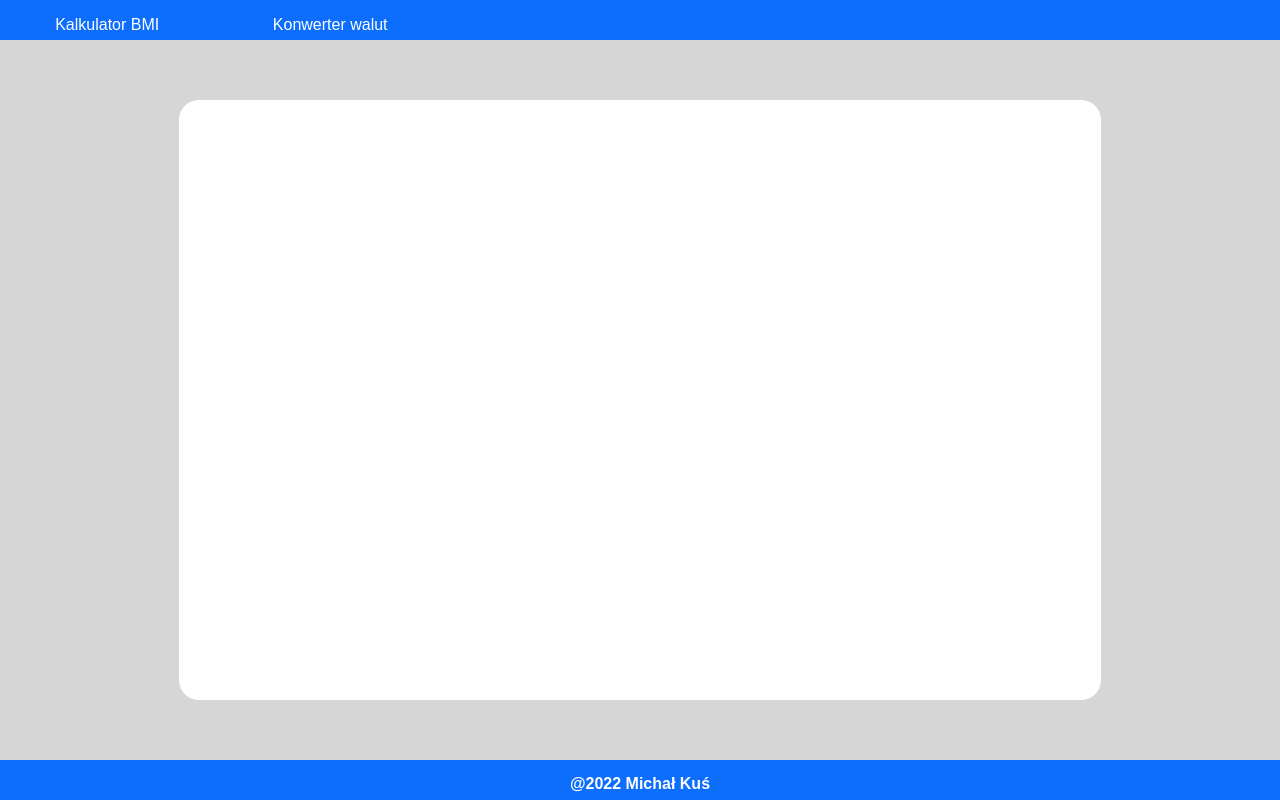
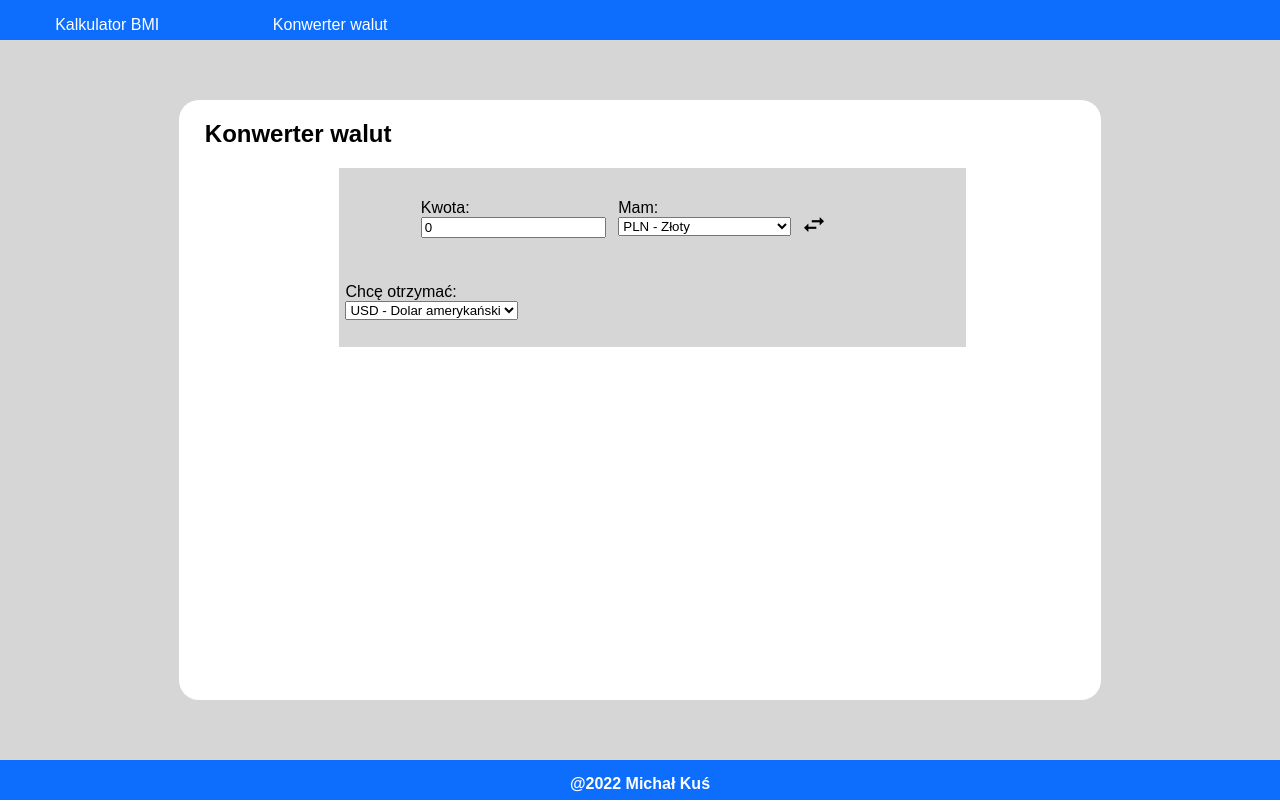
Before and after one commit to lkrakul/praktyki-angular, an Angular app: page /kalkulator-walut in a window 1280 px wide. Built offline with nearby package versions, Linux system fonts and the light colour scheme; no server answers.

Commit message:
kalkulator walut

```diff
--- a/src/app/components/kalkulator-walut/kalkulator-walut.component.html
+++ b/src/app/components/kalkulator-walut/kalkulator-walut.component.html
@@ -0,0 +1,40 @@
+<div class="content" id="pageConverter">
+    <h2>Konwerter walut</h2>
+    <div class="box">
+        <div class="amountValue">
+            Kwota:
+            <br> <input type="number"  [(ngModel)]="amountMoney" (ngModelChange)="convertCurrency()">
+        </div>
+        <div class="fromCurrency">
+            Mam:
+            <br>
+            <select id="selectFromValue" [(ngModel)]="fromCurrency" (change)="convertCurrency()">
+                <option value="PLN">PLN - Złoty</option>
+                <option value="EUR">EUR - Euro</option>
+                <option value="USD">USD - Dolar amerykański</option>
+                <option value="GBP">GBP - Funt Brytyjski</option>
+                <option value="CHF">CHF - Frank szwajcarski</option>
+                <option value="BTC">BTC - Bitcoin</option>
+            </select>
+        </div>
+        <div class="sectionWithImg">
+            <br><img src="assets\images\convertButton.png" class="imgButton">
+        </div>
+        <div class="toCurrency">
+            Chcę otrzymać:
+            <br>
+            <select id="selectToValue" [(ngModel)]="toCurrency" (change)="convertCurrency()">
+                <option value="PLN">PLN - Złoty</option>
+                <option value="EUR">EUR - Euro</option>
+                <option value="USD">USD - Dolar amerykański</option>
+                <option value="GBP">GBP - Funt Brytyjski</option>
+                <option value="CHF">CHF - Frank szwajcarski</option>
+                <option value="BTC">BTC - Bitcoin</option>
+            </select>
+        </div>
+        <div class="resultView">
+            <h2 id="result">{{result}}</h2>
+            <h4 id="exchangeRate">{{exchangeRate}}</h4>
+        </div>
+    </div>
+</div>
--- a/src/app/components/kalkulator-walut/kalkulator-walut.component.scss
+++ b/src/app/components/kalkulator-walut/kalkulator-walut.component.scss
@@ -0,0 +1,61 @@
+.contentConverter {
+    clear: both;
+    background-color: #D6D6D6;
+    float: left;
+}
+
+.imgButton {
+    height: 15px;
+    width: 20px;
+    float: left;
+}
+
+#selectFromValue, #selectToValue {
+    float: left;
+}
+
+.buttonToConvert {
+    background-color: #0d6efd;
+    border: 0px;
+    color: white;
+    border-radius: 20px;
+    padding: 5%;
+    padding-left: 15%;
+    padding-right: 15%;
+}
+
+.amountValue, .fromCurrency, .sectionWithImg, .toCurrency {
+    text-align: left;
+    float: left;
+    background-color: #D6D6D6;
+    padding: 1%;
+    padding-top: 5%;
+    padding-bottom: 2%;
+    height: 5vH;
+}
+
+.sectionWithImg {
+    width: 20px;;
+}
+
+.amountValue {
+    padding-left: 13%;
+}
+
+.resultView {
+    background-color: #D6D6D6;
+    clear: both;
+    text-align: center;
+    width: auto;
+    margin-left: 10%;
+}
+
+#exchangeRate {
+    padding: 1%;
+}
+
+.box {
+    background-color: #D6D6D6;
+    margin-left: 15%;
+    margin-right: 15%;
+}
--- a/src/app/components/kalkulator-walut/kalkulator-walut.component.ts
+++ b/src/app/components/kalkulator-walut/kalkulator-walut.component.ts
@@ -7,9 +7,29 @@ import { CurrencyService } from '../../services/currency.service';
   styleUrls: ['./kalkulator-walut.component.scss']
 })
 export class KalkulatorWalutComponent {
+  public amountMoney: number = 0;
+  public fromCurrency: string = "PLN";
+  public toCurrency: string = "USD";
+  public exchangeRate: string = "";
+  public result: string = "";
+
   constructor(private currencyService: CurrencyService) {
-    this.currencyService.convertCurrency("GBP", "PLN").subscribe(response => {
-      console.log(response.result);
+
+  }
+
+  public calculate() {
+    console.log(this.fromCurrency)
+  }
+
+  public convertCurrency() {
+    this.currencyService.convertCurrency(this.fromCurrency, this.toCurrency).subscribe(response => {
+      let total = this.amountMoney * response.result
+      this.exchangeRate = `1 ${this.fromCurrency} = ${response.result} ${this.toCurrency}`
+      if (this.toCurrency == "BTC") {
+        this.result = `${this.amountMoney} ${this.fromCurrency} = ${total} ${this.toCurrency}`
+      } else {
+        this.result = `${this.amountMoney} ${this.fromCurrency} = ${total.toFixed(2)} ${this.toCurrency}`
+      }
     });
   }
 }
```
Also changed, not shown: convertButton.png (added), src/assets/images/convertButton.png (added).
